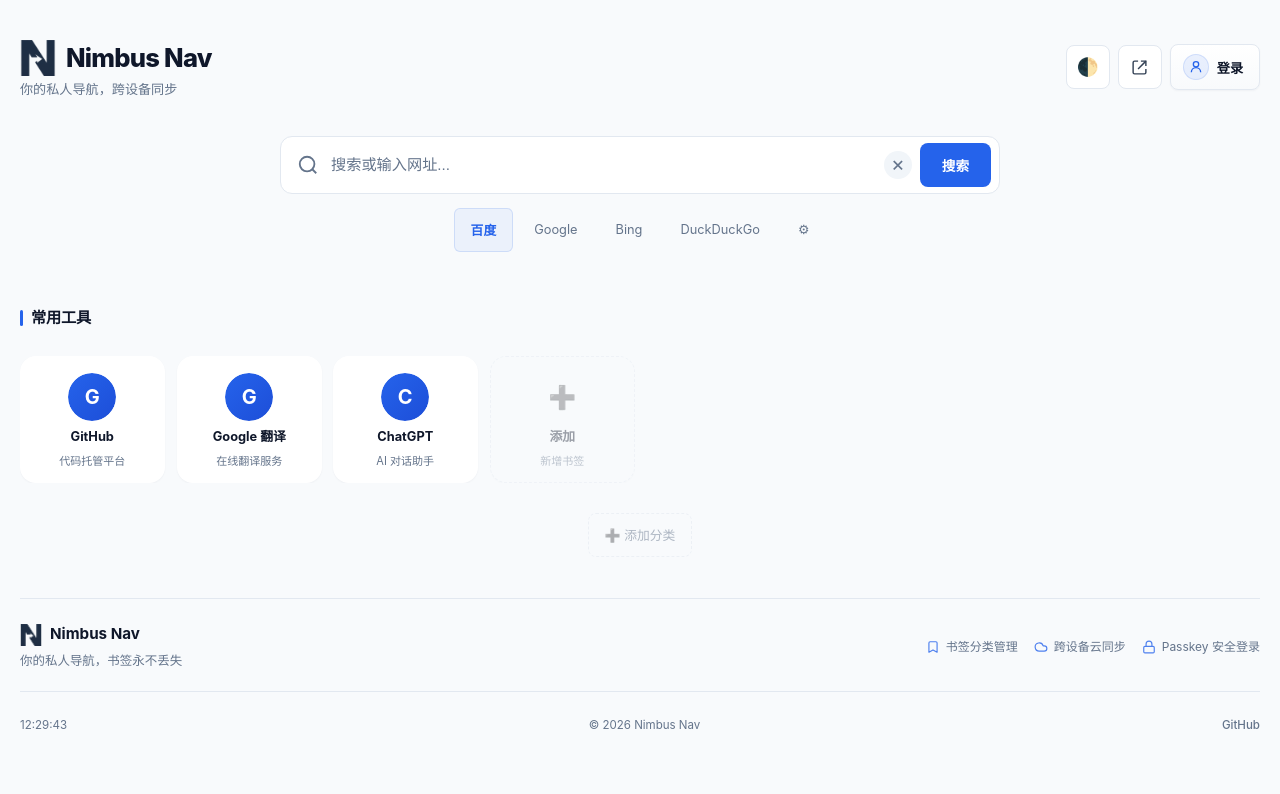
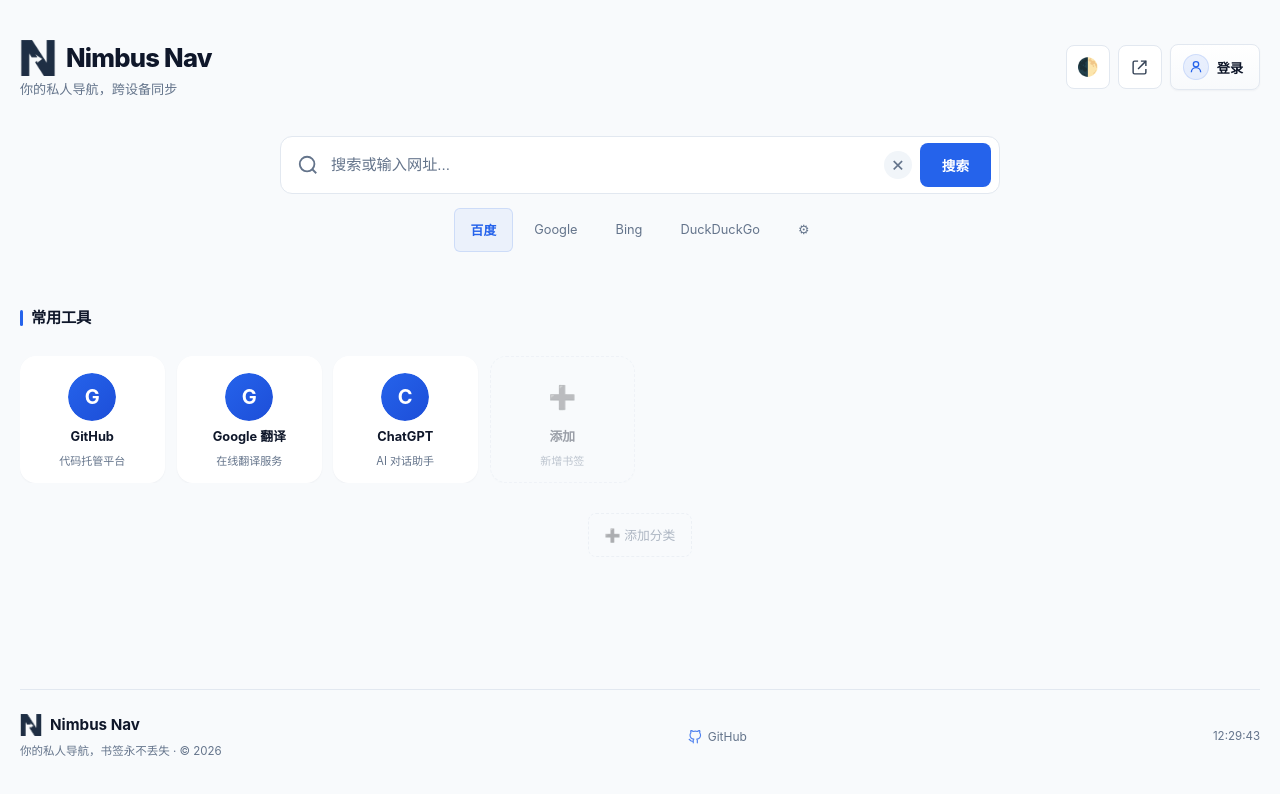
Before and after one commit to xiatianz/Nimbus-Nav, a plain HTML site: page index.html in a window 1280 px wide. Drawn offline with nearby package versions, Linux system fonts and the light colour scheme.

Commit message:
style: 底部合并为一排，精简 footer
- 移除 footer-bottom，© 2026 + tagline 合并到左侧一行
- GitHub 链接保留在右侧，使用 GitHub 图标
- 去掉多余分隔线，整体更紧凑
- clock 插入到 footer-top 末尾

```diff
--- a/app.js
+++ b/app.js
@@ -2068,8 +2068,8 @@
     clockEl.style.fontSize = '0.72rem';
     clockEl.style.color = 'var(--text-light)';
     clockEl.setAttribute('aria-hidden', 'true');
-    var footerBottom = $('.footer-bottom');
-    footerBottom.insertBefore(clockEl, footerBottom.firstChild);
+    var footerTop = $('.footer-top');
+    if (footerTop) footerTop.appendChild(clockEl);
 
     function tick() {
       var now = new Date();
--- a/index.html
+++ b/index.html
@@ -191,26 +191,14 @@
             <img src="icon-180.png" alt="Nimbus Nav" class="footer-logo-icon">
             <span>Nimbus Nav</span>
           </div>
-          <p class="footer-tagline">你的私人导航，书签永不丢失</p>
+          <p class="footer-tagline">你的私人导航，书签永不丢失 · &copy; 2026</p>
         </div>
         <div class="footer-features">
-          <span class="footer-feature">
-            <svg viewBox="0 0 24 24" width="14" height="14" fill="none" stroke="currentColor" stroke-width="2" stroke-linecap="round" stroke-linejoin="round"><path d="m19 21-7-4-7 4V5a2 2 0 0 1 2-2h10a2 2 0 0 1 2 2v16z"/></svg>
-            书签分类管理
-          </span>
-          <span class="footer-feature">
-            <svg viewBox="0 0 24 24" width="14" height="14" fill="none" stroke="currentColor" stroke-width="2" stroke-linecap="round" stroke-linejoin="round"><path d="M17.5 19H9a7 7 0 1 1 6.71-9h1.79a4.5 4.5 0 1 1 0 9Z"/></svg>
-            跨设备云同步
-          </span>
-          <span class="footer-feature">
-            <svg viewBox="0 0 24 24" width="14" height="14" fill="none" stroke="currentColor" stroke-width="2" stroke-linecap="round" stroke-linejoin="round"><rect width="18" height="11" x="3" y="11" rx="2" ry="2"/><path d="M7 11V7a5 5 0 0 1 10 0v4"/></svg>
-            Passkey 安全登录
-          </span>
+          <a href="https://github.com/xiatianz/Nimbus-Nav" target="_blank" rel="noopener" class="footer-feature footer-link">
+            <svg viewBox="0 0 24 24" width="14" height="14" fill="none" stroke="currentColor" stroke-width="2" stroke-linecap="round" stroke-linejoin="round"><path d="M9 19c-5 1.5-5-2.5-7-3m14 6v-3.87a3.37 3.37 0 0 0-.94-2.61c3.14-.35 6.44-1.54 6.44-7A5.44 5.44 0 0 0 20 4.77 5.07 5.07 0 0 0 19.91 1S18.73.65 16 2.48a13.38 13.38 0 0 0-7 0C6.27.65 5.09 1 5.09 1A5.07 5.07 0 0 0 5 4.77a5.44 5.44 0 0 0-1.5 3.78c0 5.42 3.3 6.61 6.44 7A3.37 3.37 0 0 0 9 18.13V22"/></svg>
+            GitHub
+          </a>
         </div>
-      </div>
-      <div class="footer-bottom">
-        <span>&copy; 2026 Nimbus Nav</span>
-        <a href="https://github.com/xiatianz/Nimbus-Nav" target="_blank" rel="noopener" class="footer-link">GitHub</a>
       </div>
     </footer>
   </div>
--- a/style.css
+++ b/style.css
@@ -1203,7 +1203,7 @@
 }
 
 .footer-tagline {
-  font-size: 0.78rem;
+  font-size: 0.72rem;
   color: var(--text-light);
 }
 
@@ -1211,6 +1211,7 @@
   display: flex;
   gap: 16px;
   flex-wrap: wrap;
+  align-items: center;
 }
 
 .footer-feature {
@@ -1220,6 +1221,12 @@
   font-size: 0.75rem;
   color: var(--text-light);
   white-space: nowrap;
+  text-decoration: none;
+  transition: color 0.15s;
+}
+
+.footer-feature:hover {
+  color: var(--primary);
 }
 
 .footer-feature svg {
@@ -1227,27 +1234,7 @@
   opacity: 0.8;
 }
 
-.footer-bottom {
-  display: flex;
-  align-items: center;
-  justify-content: space-between;
-  margin-top: 20px;
-  padding: 12px 0;
-  font-size: 0.72rem;
-  color: var(--text-light);
-  border-top: 1px solid var(--border);
-}
-
-.footer-link {
-  color: var(--text-light);
-  text-decoration: none;
-  font-weight: 500;
-  transition: color 0.15s;
-  min-height: 44px;
-  display: inline-flex;
-  align-items: center;
-}
-
+.footer-link { color: var(--text-light); text-decoration: none; }
 .footer-link:hover { color: var(--primary); }
 
 /* ====== Modal ====== */
--- a/sw.js
+++ b/sw.js
@@ -3,7 +3,7 @@
 
 // CACHE_NAME 每次修改静态资源时应递增 build 版本号，activate 阶段会自动
 // 清理旧缓存，避免用户长期停留在缓存的旧代码上。
-var BUILD_VERSION = '2026-07-18-d4ffec32';
+var BUILD_VERSION = '2026-07-18-6398538a';
 var CACHE_NAME = 'nimbus-nav-' + BUILD_VERSION;
 var CDN_CACHE_NAME = 'nimbus-nav-cdn-' + BUILD_VERSION;
 
```
